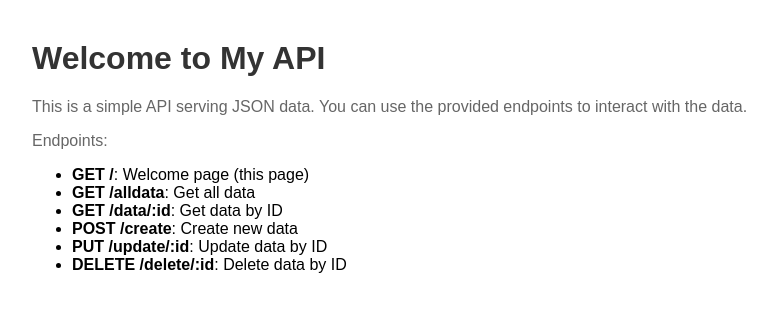
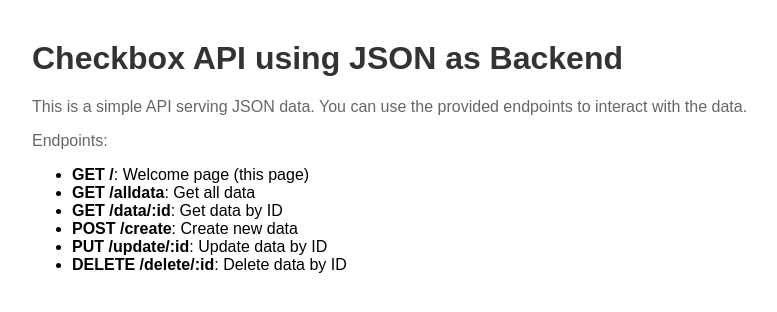
Before and after one commit to vedant-thakre/iPangram-assignment-Backend, a website: page View/index.html in a window 1280 px wide. Shown: the whole page, without its empty margins (8-785 px from the left). Drawn offline with Linux system fonts and the light colour scheme.

Commit message:
heading changed

```diff
--- a/View/index.html
+++ b/View/index.html
@@ -5,7 +5,7 @@
 <head>
     <meta charset="UTF-8">
     <meta name="viewport" content="width=device-width, initial-scale=1.0">
-    <title>Checkbox API using JSON as Backend</title>
+    <title>API</title>
     <style>
         body {
             font-family: Arial, sans-serif;
@@ -22,7 +22,7 @@
     </style>
 </head>
 <body>
-    <h1>Welcome to My API</h1>
+    <h1>Checkbox API using JSON as Backend</h1>
     <p>This is a simple API serving JSON data. You can use the provided endpoints to interact with the data.</p>
     <p>Endpoints:</p>
     <ul>
```
